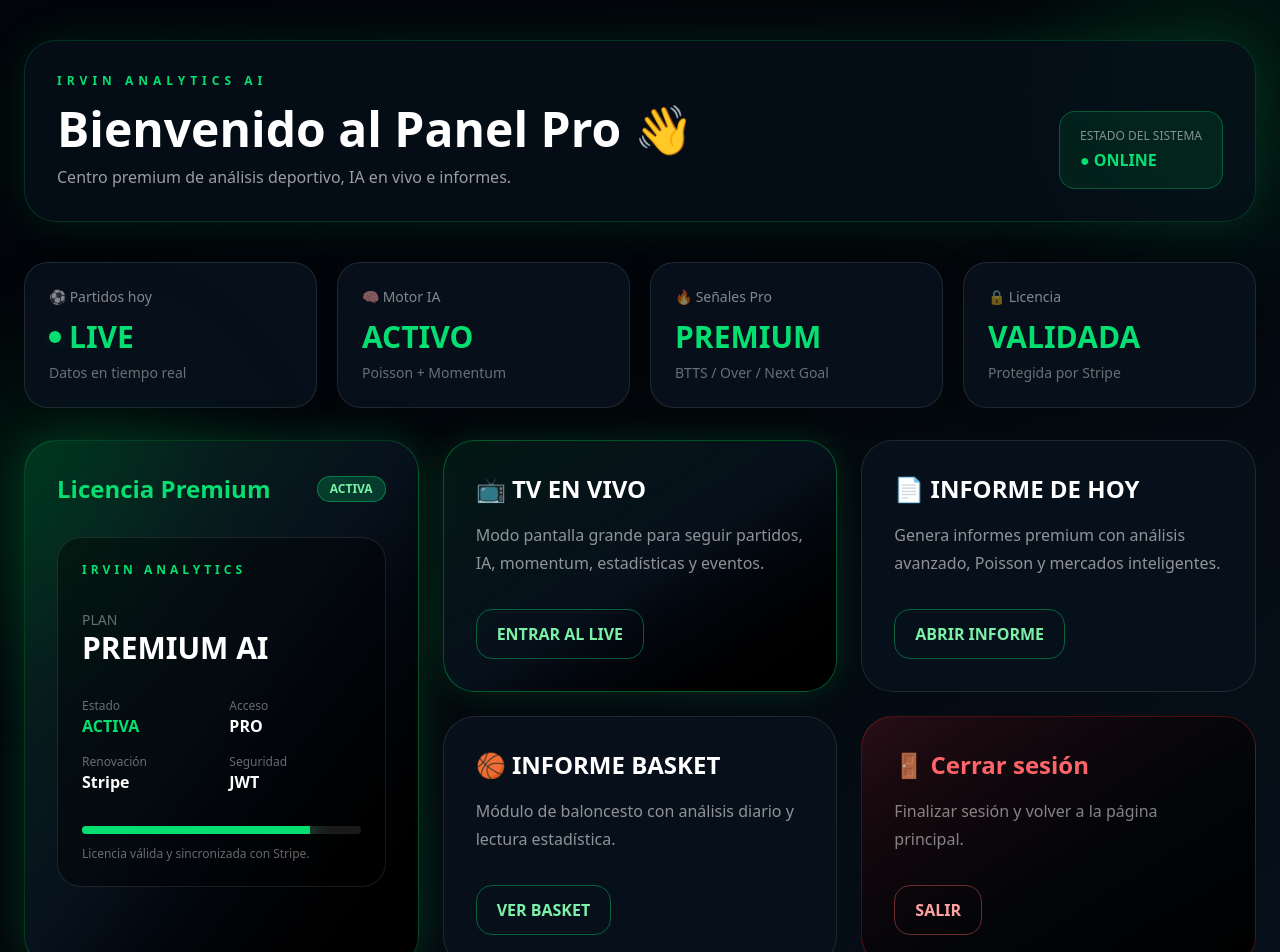
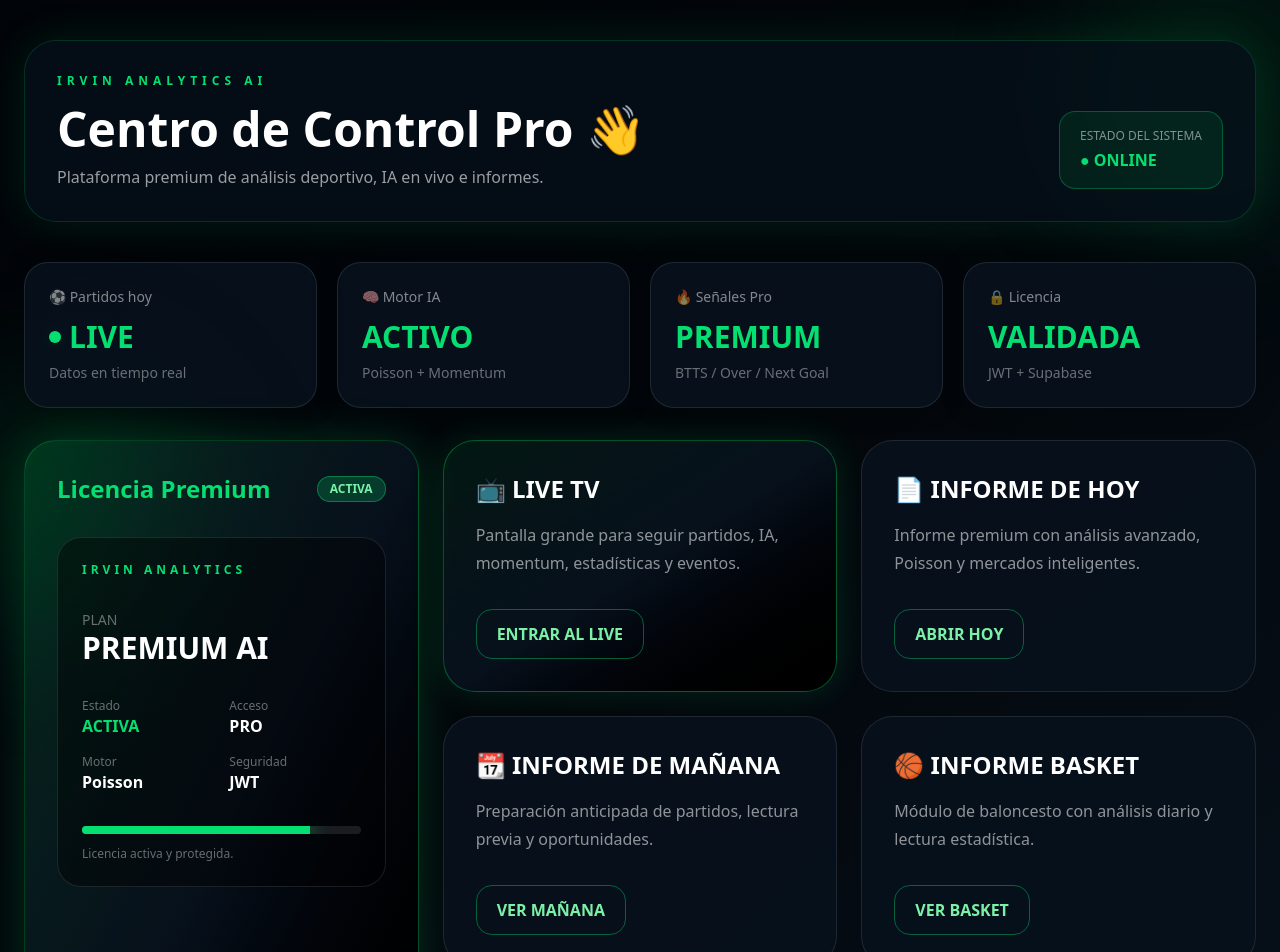
Before and after one commit to irvin182/irvin-picks, a Next.js app: page /dashboard in a window 1280 px wide. Shown: the top 952 px of the page. Built offline with nearby package versions, Linux system fonts and the light colour scheme.

Commit message:
Fix dashboard links

```diff
--- a/app/dashboard/page.tsx
+++ b/app/dashboard/page.tsx
@@ -1,6 +1,5 @@
 "use client";
 
-import Link from "next/link";
 import { signOut } from "next-auth/react";
 
 export default function DashboardPage() {
@@ -18,18 +17,16 @@ export default function DashboardPage() {
           <div className="mt-4 flex flex-col lg:flex-row lg:items-end lg:justify-between gap-6">
             <div>
               <h1 className="text-5xl font-black">
-                Bienvenido al Panel Pro 👋
+                Centro de Control Pro 👋
               </h1>
               <p className="text-white/60 mt-3">
-                Centro premium de análisis deportivo, IA en vivo e informes.
+                Plataforma premium de análisis deportivo, IA en vivo e informes.
               </p>
             </div>
 
             <div className="rounded-2xl border border-green-400/30 bg-green-500/10 px-5 py-4">
               <p className="text-white/50 text-xs">ESTADO DEL SISTEMA</p>
-              <p className="text-green-400 font-black mt-1">
-                ● ONLINE
-              </p>
+              <p className="text-green-400 font-black mt-1">● ONLINE</p>
             </div>
           </div>
         </div>
@@ -38,7 +35,7 @@ export default function DashboardPage() {
           <Stat title="⚽ Partidos hoy" value="LIVE" text="Datos en tiempo real" pulse />
           <Stat title="🧠 Motor IA" value="ACTIVO" text="Poisson + Momentum" />
           <Stat title="🔥 Señales Pro" value="PREMIUM" text="BTTS / Over / Next Goal" />
-          <Stat title="🔒 Licencia" value="VALIDADA" text="Protegida por Stripe" />
+          <Stat title="🔒 Licencia" value="VALIDADA" text="JWT + Supabase" />
         </div>
 
         <div className="relative grid lg:grid-cols-3 gap-6">
@@ -59,15 +56,13 @@ export default function DashboardPage() {
 
               <div className="mt-8">
                 <p className="text-white/40 text-sm">PLAN</p>
-                <p className="text-3xl font-black text-white">
-                  PREMIUM AI
-                </p>
+                <p className="text-3xl font-black text-white">PREMIUM AI</p>
               </div>
 
               <div className="mt-8 grid grid-cols-2 gap-4">
                 <Info label="Estado" value="ACTIVA" green />
                 <Info label="Acceso" value="PRO" />
-                <Info label="Renovación" value="Stripe" />
+                <Info label="Motor" value="Poisson" />
                 <Info label="Seguridad" value="JWT" />
               </div>
 
@@ -76,37 +71,44 @@ export default function DashboardPage() {
               </div>
 
               <p className="text-white/40 text-xs mt-3">
-                Licencia válida y sincronizada con Stripe.
+                Licencia activa y protegida.
               </p>
             </div>
           </div>
 
           <div className="lg:col-span-2 grid md:grid-cols-2 gap-6">
             <Card
-              title="📺 TV EN VIVO"
-              text="Modo pantalla grande para seguir partidos, IA, momentum, estadísticas y eventos."
-              href="/probador/TV"
+              title="📺 LIVE TV"
+              text="Pantalla grande para seguir partidos, IA, momentum, estadísticas y eventos."
+              href="/live"
               button="ENTRAR AL LIVE"
               featured
             />
 
             <Card
               title="📄 INFORME DE HOY"
-              text="Genera informes premium con análisis avanzado, Poisson y mercados inteligentes."
-              href="/probador/informe-hoy"
-              button="ABRIR INFORME"
+              text="Informe premium con análisis avanzado, Poisson y mercados inteligentes."
+              href="/reports/today"
+              button="ABRIR HOY"
+            />
+
+            <Card
+              title="📆 INFORME DE MAÑANA"
+              text="Preparación anticipada de partidos, lectura previa y oportunidades."
+              href="/reports/tomorrow"
+              button="VER MAÑANA"
             />
 
             <Card
               title="🏀 INFORME BASKET"
               text="Módulo de baloncesto con análisis diario y lectura estadística."
-              href="/probador/informe-hoy-basket"
+              href="/reports/basket"
               button="VER BASKET"
             />
 
             <button
               onClick={() => signOut({ callbackUrl: "/" })}
-              className="rounded-[2rem] border border-red-500/30 bg-gradient-to-br from-red-500/15 to-black p-8 text-left hover:bg-red-500/20 transition"
+              className="md:col-span-2 rounded-[2rem] border border-red-500/30 bg-gradient-to-br from-red-500/15 to-black p-8 text-left hover:bg-red-500/20 transition"
             >
               <h3 className="text-2xl font-black text-red-400">
                 🚪 Cerrar sesión
@@ -149,9 +151,7 @@ function Stat({
           </span>
         )}
 
-        <h3 className="text-3xl font-black text-green-400">
-          {value}
-        </h3>
+        <h3 className="text-3xl font-black text-green-400">{value}</h3>
       </div>
 
       <p className="text-white/40 text-sm mt-2">{text}</p>
@@ -192,8 +192,8 @@ function Card({
   featured?: boolean;
 }) {
   return (
-    <Link
-      href={href}
+  <a
+  href={href}
       className={`group rounded-[2rem] border p-8 transition hover:scale-[1.01] ${
         featured
           ? "border-green-500/40 bg-gradient-to-br from-green-500/10 via-[#07111c] to-black shadow-[0_0_35px_rgba(0,255,120,.12)]"
@@ -202,13 +202,11 @@ function Card({
     >
       <h3 className="text-2xl font-black">{title}</h3>
 
-      <p className="text-white/55 mt-4 leading-7">
-        {text}
-      </p>
+      <p className="text-white/55 mt-4 leading-7">{text}</p>
 
       <div className="mt-8 inline-block rounded-2xl border border-green-400/40 px-5 py-3 text-green-300 font-black group-hover:bg-green-400 group-hover:text-black transition">
         {button}
       </div>
-    </Link>
+    </a>
   );
 }
```
